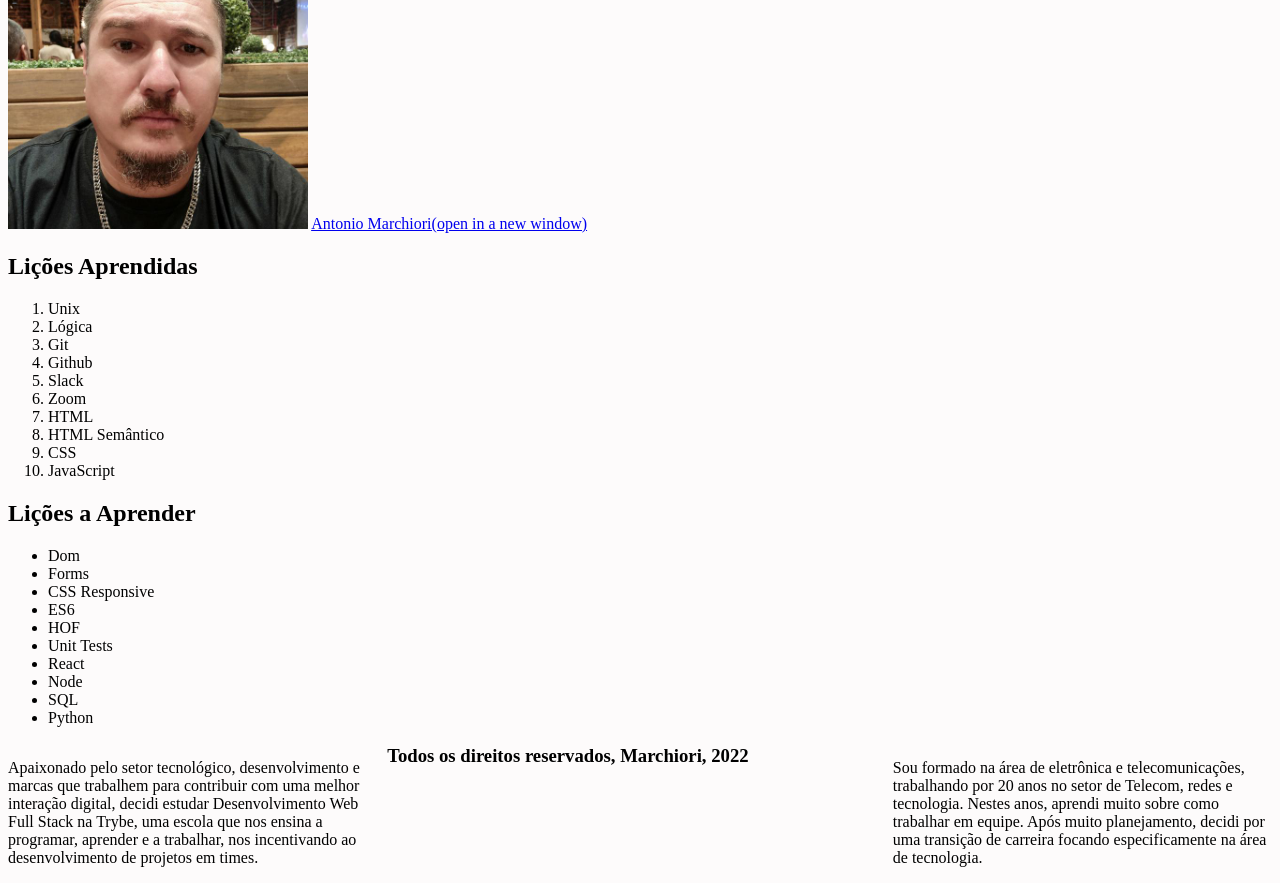
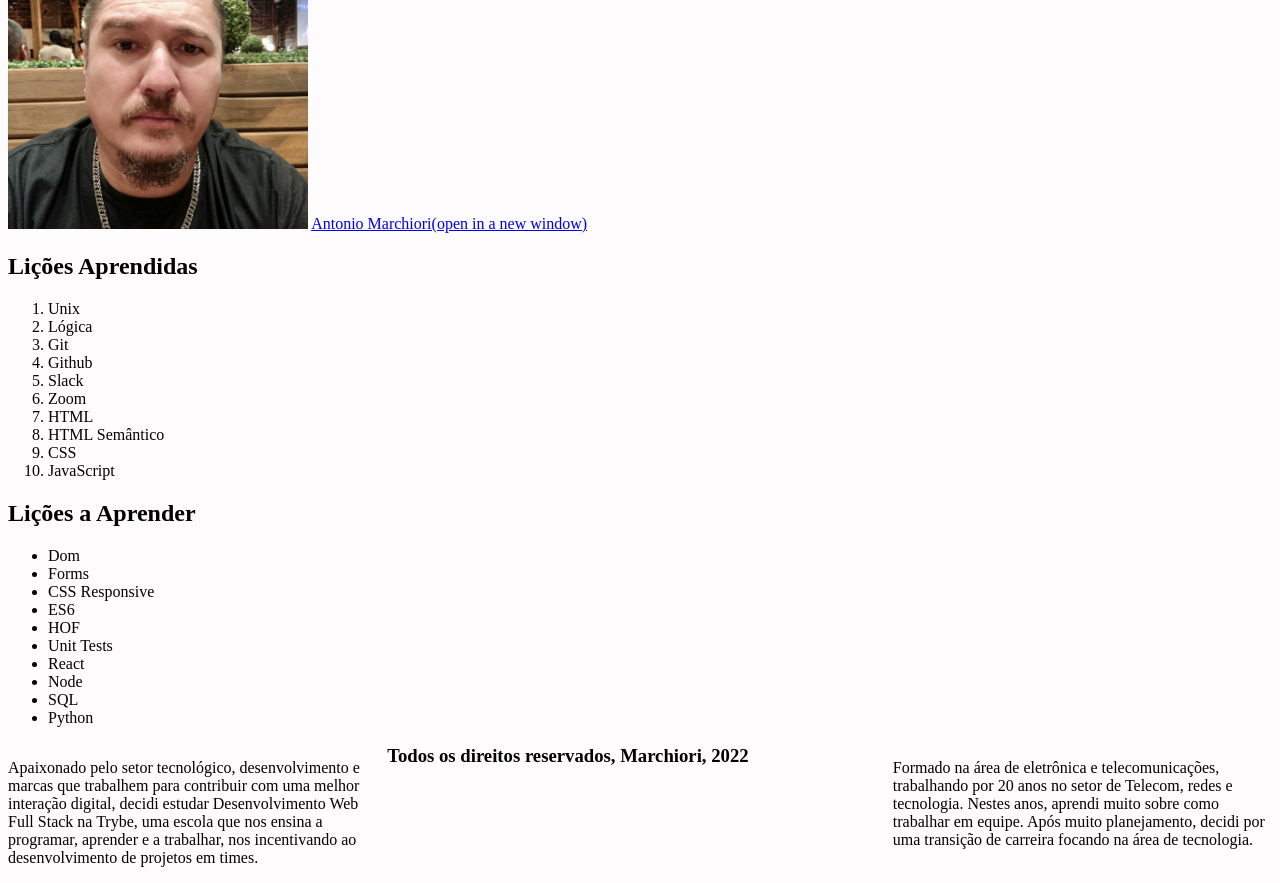
Before and after one commit to acmarchiori/Projeto, a website: page index.html in a window 1280 px wide. Shown: the part 79-962 px from the top of the page. Drawn offline with Linux system fonts and the light colour scheme.

Commit message:
Correção Requisito 9

```diff
--- a/index.html
+++ b/index.html
@@ -43,7 +43,7 @@
           <p>Apaixonado pelo setor tecnológico, desenvolvimento e marcas que trabalhem para contribuir com uma melhor interação digital, decidi estudar Desenvolvimento Web Full Stack na Trybe, uma escola que nos ensina a programar, aprender e a trabalhar, nos incentivando ao desenvolvimento de projetos em times.</p>
         </article>
         <aside class="lado-direito">
-          <p>Sou formado na área de eletrônica e telecomunicações, trabalhando por 20 anos no setor de Telecom, redes e tecnologia. Nestes anos, aprendi muito sobre como trabalhar em equipe. Após muito planejamento, decidi por uma transição de carreira focando especificamente na área de tecnologia.</p>
+          <p>Formado na área de eletrônica e telecomunicações, trabalhando por 20 anos no setor de Telecom, redes e tecnologia. Nestes anos, aprendi muito sobre como trabalhar em equipe. Após muito planejamento, decidi por uma transição de carreira focando na área de tecnologia.</p>
         </aside>
   </main>
   <footer id="rodape">
--- a/style.css
+++ b/style.css
@@ -9,10 +9,10 @@ body {
 
 aside {
   width: 30%;
-	float: right;
+  float: right;
 }
 
 .lado-esquerdo {
-	width: 30%;
-	float: left;
+  width: 30%;
+  float: left;
 }
```
Also changed, not shown: 1 other file.
